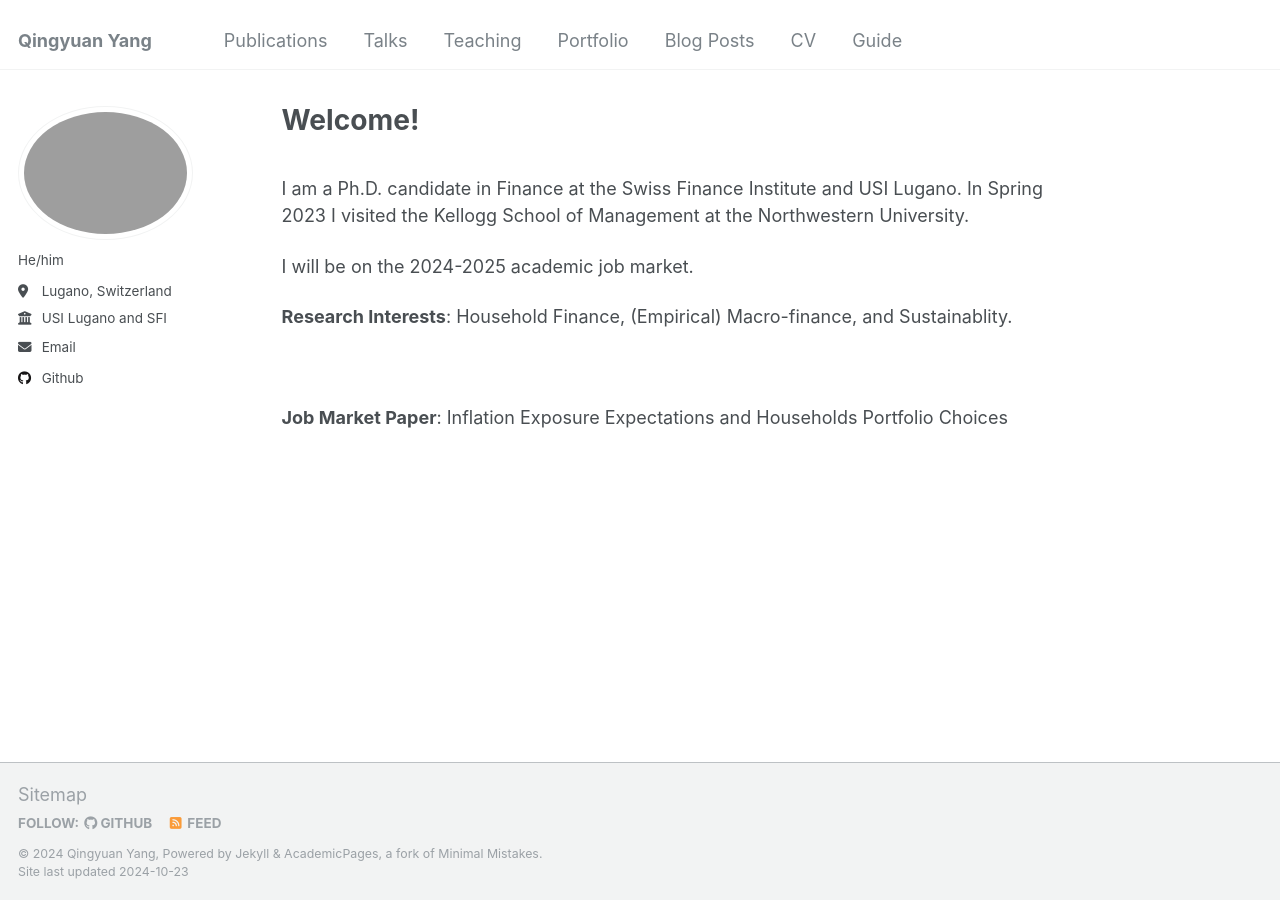
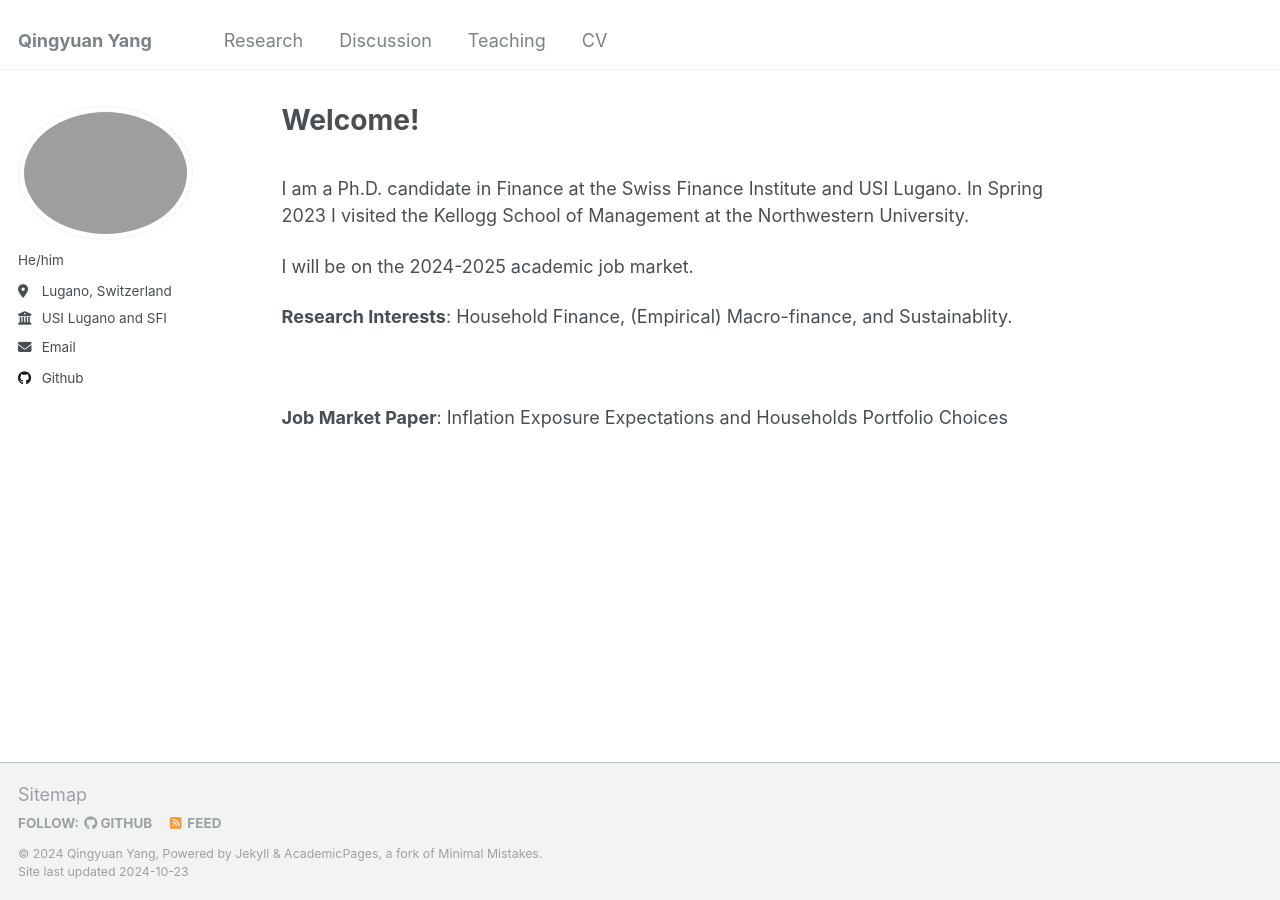
Before and after one commit to acctyl/qingyuan_yang.github.io, a Jekyll site: the page built from _pages/about.md, in a window 1280 px wide. Built offline with Jekyll 4.4.1, drawn with Linux system fonts in a browser that asks for light colours.

Commit message:
navigation.yml

```diff
--- a/_data/navigation.yml
+++ b/_data/navigation.yml
@@ -5,23 +5,24 @@
 # prevent it from being included in the site.
 
 main:
-  - title: "Publications"
-    url: /publications/
+  - title: "Research"
+    url: /Research/
 
-  - title: "Talks"
-    url: /talks/
+  - title: "Discussion"
+    url: /Discussion/
 
   - title: "Teaching"
     url: /teaching/
 
-  - title: "Portfolio"
-    url: /portfolio/
-
-  - title: "Blog Posts"
-    url: /year-archive/
-
   - title: "CV"
     url: /cv/
 
-  - title: "Guide"
-    url: /markdown/
+  #- title: "Portfolio"
+  #  url: /portfolio/
+
+  #- title: "Blog Posts"
+  #  url: /year-archive/
+
+
+  #- title: "Guide"
+  #  url: /markdown/
```
